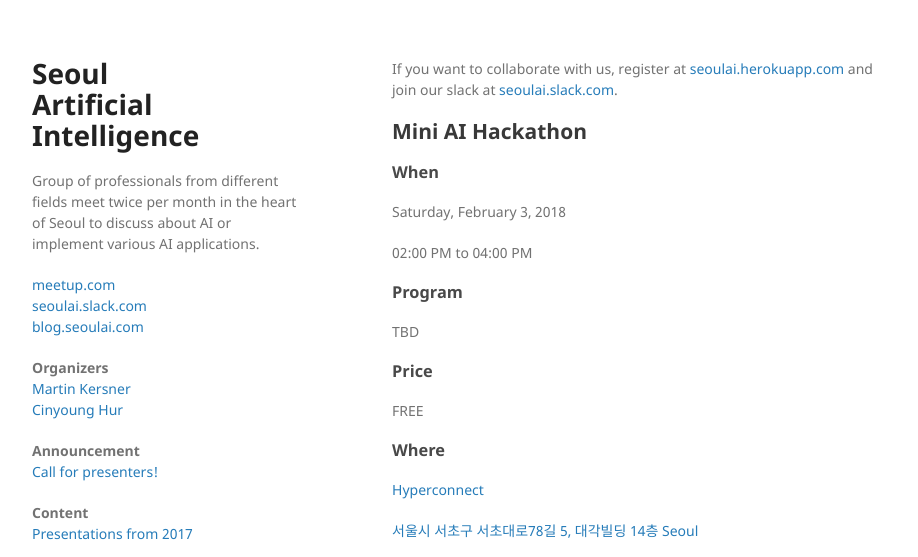
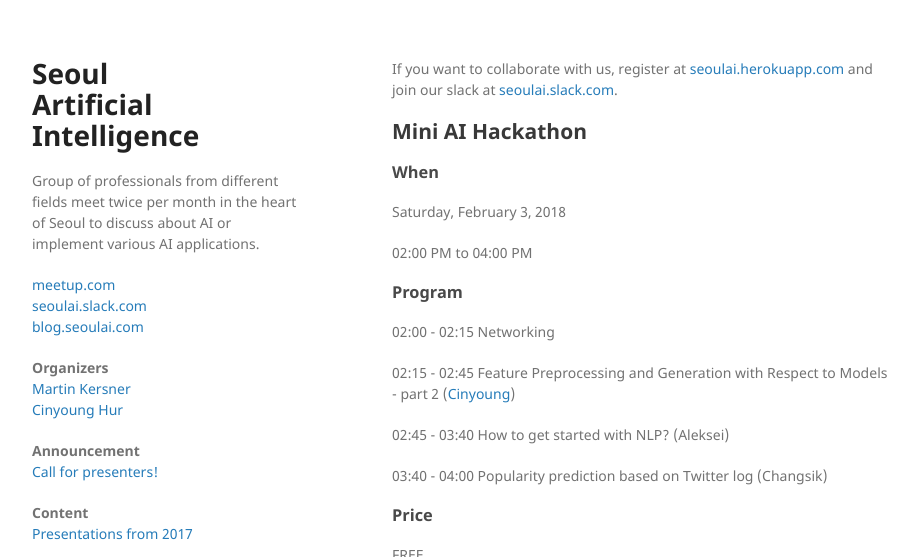
Before and after one commit to martinkersner/seoul-artificial-intelligence-meetup, a Jekyll site: the page built from docs/index.md, in a window 1280 px wide and 900 px high, cut to the strip 0-557 px from the top of the window. Shown: the whole strip, without its empty margins (178-1096 px from the left). Built offline with Jekyll 4.4.1, drawn with Linux system fonts in a browser that asks for light colours.

Commit message:
meetup program, February 3, 2018

```diff
--- a/docs/index.md
+++ b/docs/index.md
@@ -16,7 +16,13 @@
 <!--01:00 PM to 06:00 PM-->
 
 ### Program
-TBD
+02:00 - 02:15 Networking
+
+02:15 - 02:45 Feature Preprocessing and Generation with Respect to Models - part 2 ([Cinyoung](members/cinyoung))
+
+02:45 - 03:40 How to get started with NLP? (Aleksei)
+
+03:40 - 04:00 Popularity prediction based on Twitter log (Changsik)
 
 <!--01:00 - 01:15 Introduction - What is the goal of Mini AI Hackathon?-->
 
```
